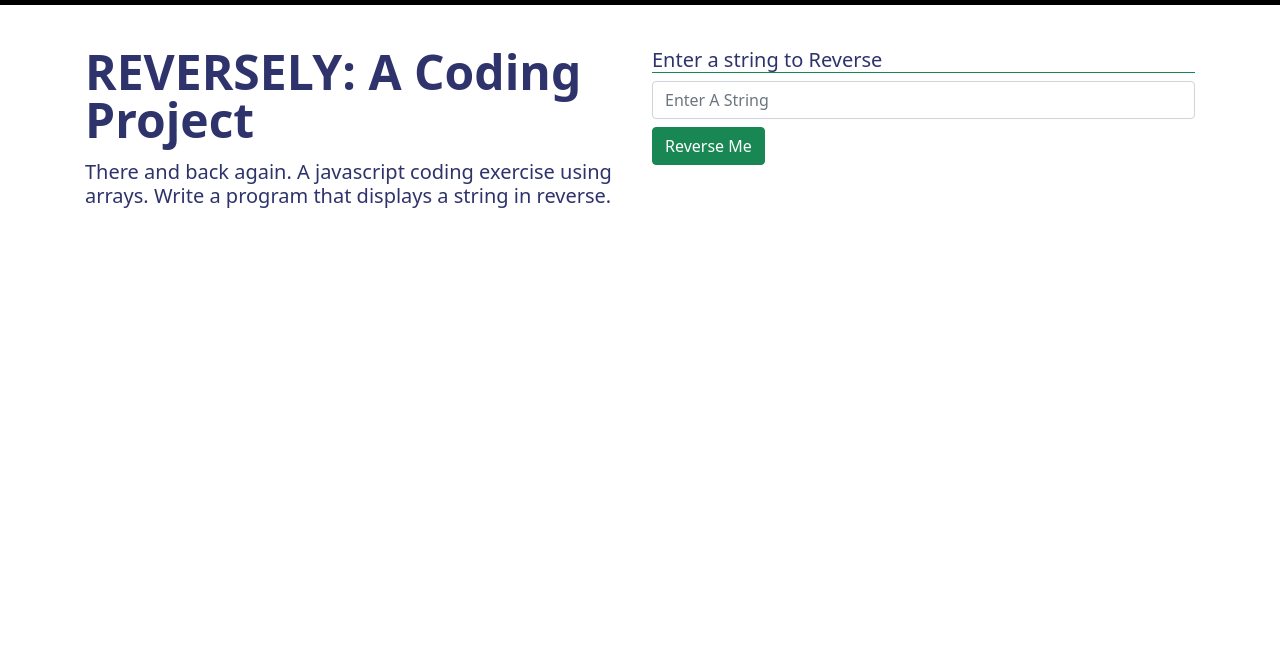
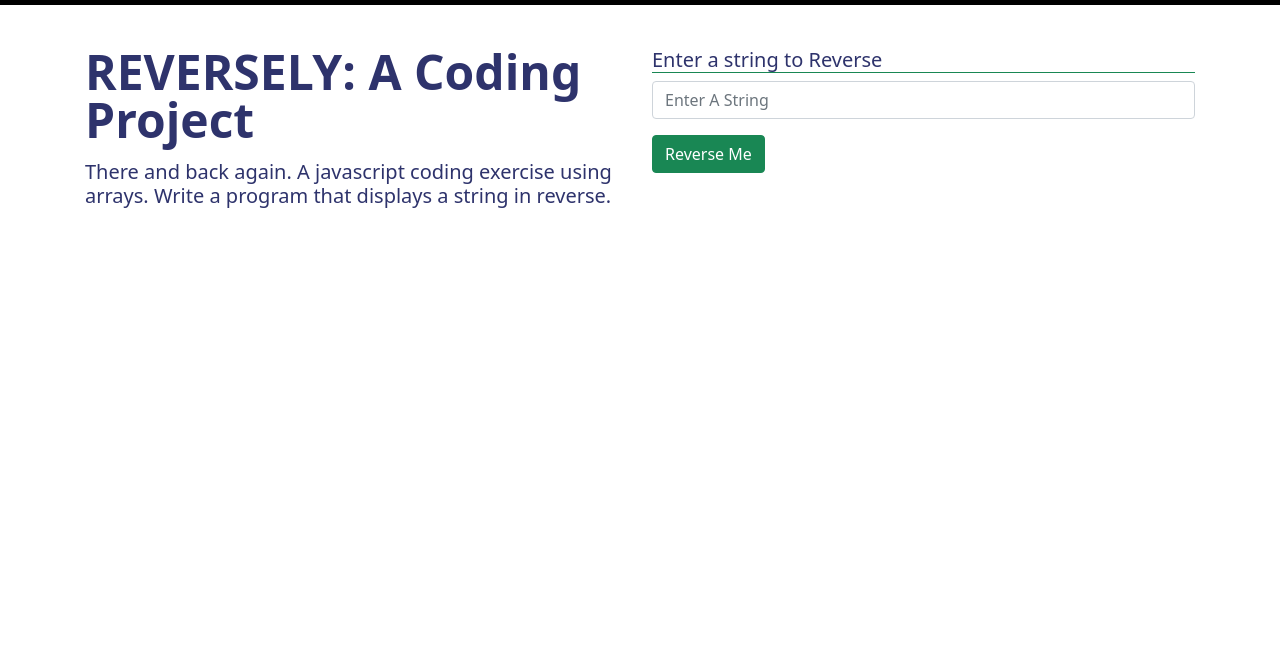
Before and after one commit to jaspopejoy/Reversely, a plain HTML site: page app.html in a window 1280 px wide. Shown: the part 60-717 px from the top of the page. Drawn offline with nearby package versions, Linux system fonts and the light colour scheme.

Commit message:
fixed an error

```diff
--- a/app.html
+++ b/app.html
@@ -68,7 +68,7 @@
                 </div>
                 <div class="col">
                     <h5 class="border-1 border-bottom border-success">Enter a string to Reverse</h5>
-                    <form class="row gx-3 gy=2">
+                    <form class="row gx-3 gy-2">
                         <div class="col">
                             <input id="userString" type="text" class="form-control" placeholder="Enter A String"
                                 aria-label="Enter A String">
```
